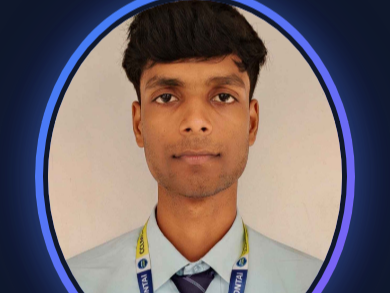
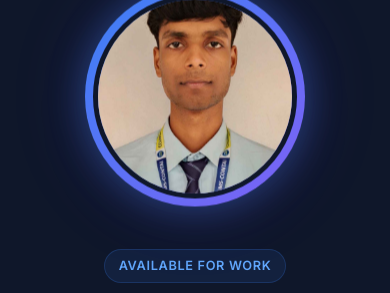
Before and after one commit to gourab-giri7/portfolio_main, a website: page index.html in a window 390 px wide. Shown: the part 71-364 px from the top of the page. Drawn offline with nearby package versions, Linux system fonts and the light colour scheme.

Commit message:
Update style.css

```diff
--- a/style.css
+++ b/style.css
@@ -1500,3 +1500,46 @@
     padding: 20px 15px;
   }
 }
+/* =========================================
+   Profile Image - Perfect Circle
+========================================= */
+
+.profile-image-wrapper{
+    width: clamp(220px, 35vw, 380px);
+    aspect-ratio: 1 / 1;
+
+    border-radius: 50%;
+    overflow: hidden;
+    flex-shrink: 0;
+
+    position: relative;
+}
+
+.profile-image{
+    width:100%;
+    height:100%;
+    object-fit:cover;
+    border-radius:50%;
+}
+
+/* Mobile */
+@media (max-width:768px){
+
+    .profile-image-wrapper{
+        width:260px;
+        aspect-ratio:1/1;
+        height:auto !important;
+    }
+
+}
+
+/* Small Mobile */
+@media (max-width:480px){
+
+    .profile-image-wrapper{
+        width:220px;
+        aspect-ratio:1/1;
+        height:auto !important;
+    }
+
+}
```
